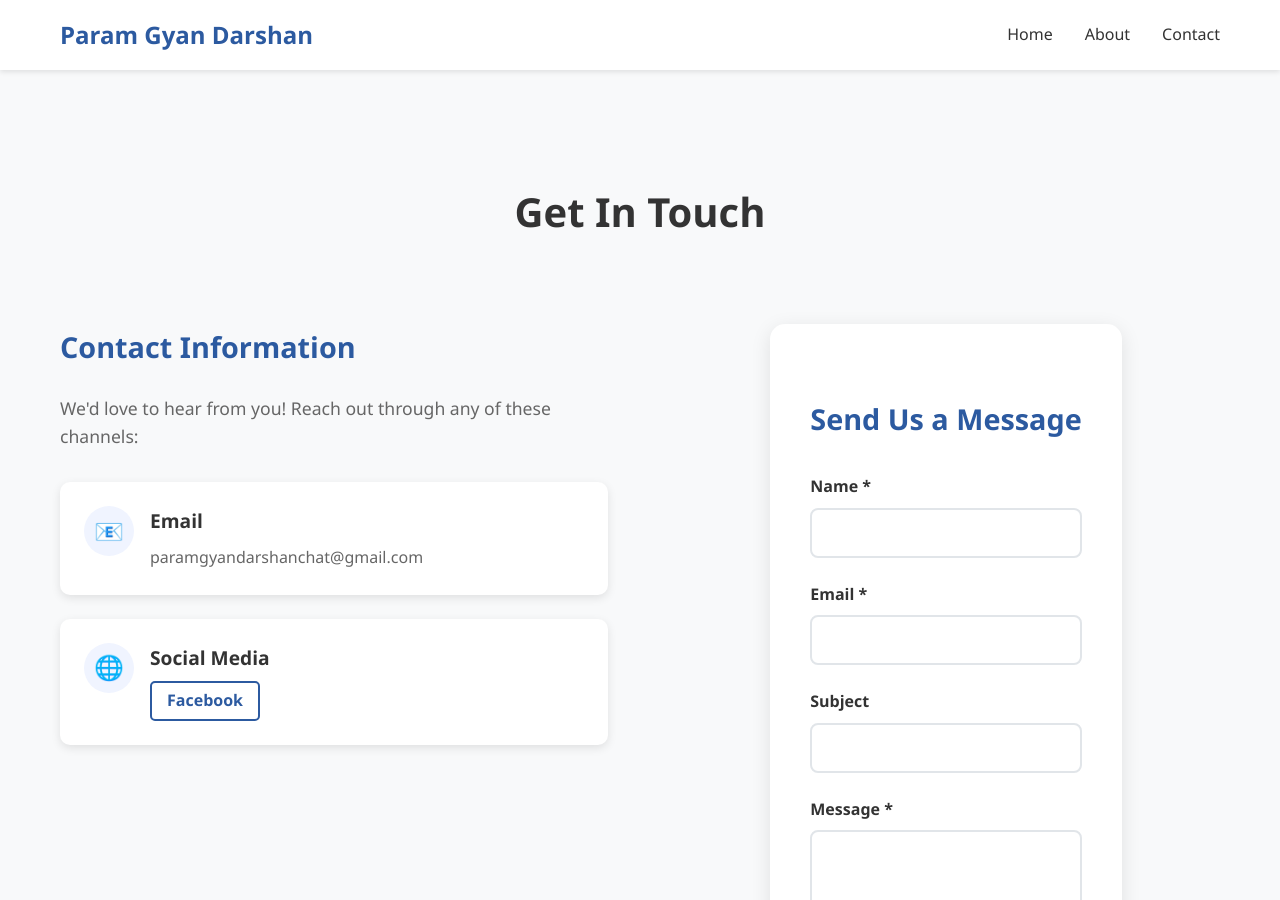
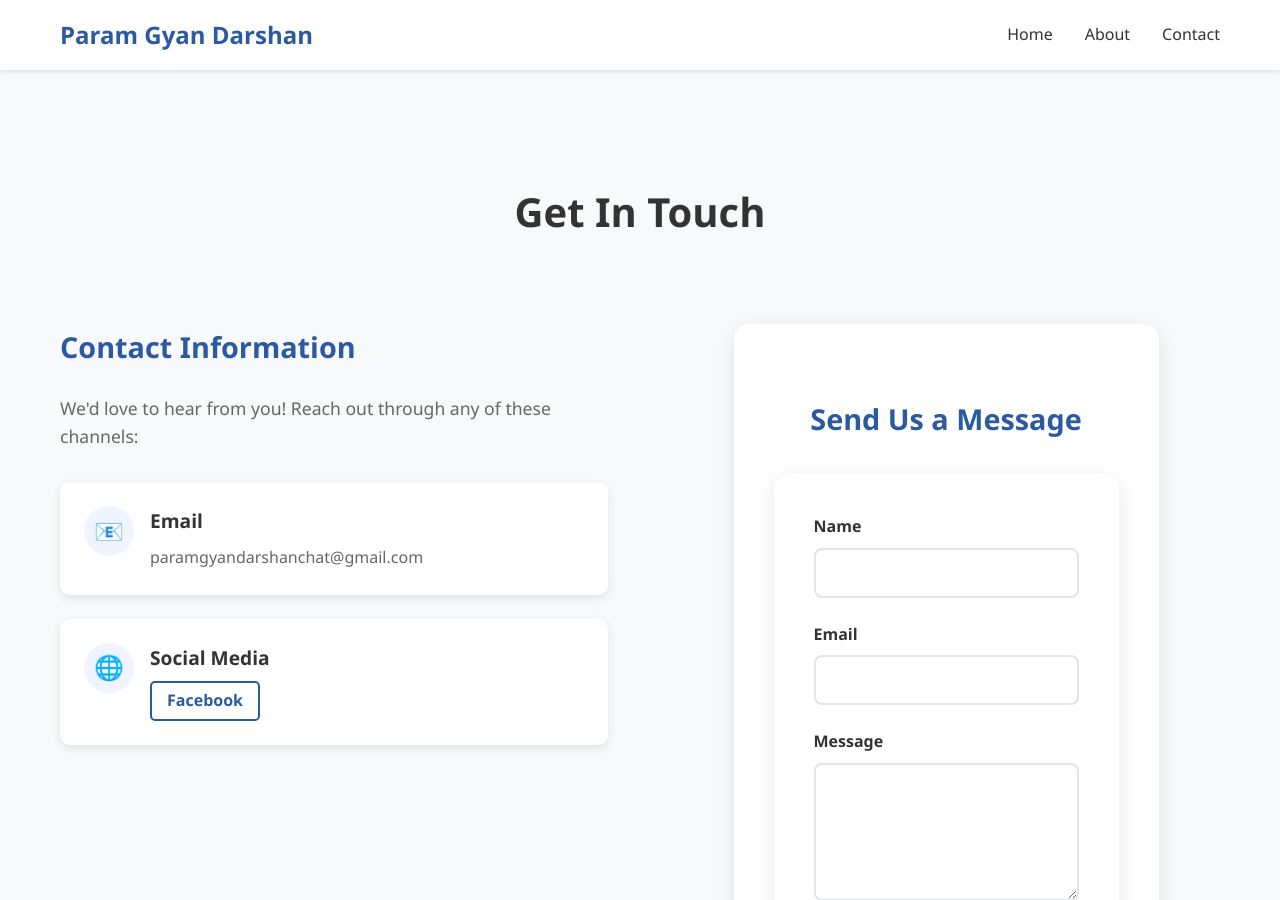
Before and after one commit to paramgyandarshan/ebooks, a Jekyll site: the page built from contact.markdown, in a window 1280 px wide and 900 px high. Built offline with Jekyll 4.4.1, drawn with Linux system fonts in a browser that asks for light colours; some of the changed lines change nothing that is shown.

Commit message:
change contact form

```diff
--- a/contact.markdown
+++ b/contact.markdown
@@ -5,8 +5,7 @@ permalink: /contact/
 ---
 
 <style>
-/* আপনার existing CSS styles এখানে থাকবে */
-/* Contact Section */
+  /* Contact Section */
 .contact-section {
     padding: 80px 0;
     background: #f8f9fa;
@@ -165,27 +164,6 @@ permalink: /contact/
     margin-top: 1rem;
 }
 
-/* Success Message Styles */
-.form-success {
-    background: #d4edda;
-    border: 1px solid #c3e6cb;
-    color: #155724;
-    padding: 1rem;
-    border-radius: 5px;
-    margin-bottom: 1rem;
-    text-align: center;
-}
-
-.form-error {
-    background: #f8d7da;
-    border: 1px solid #f5c6cb;
-    color: #721c24;
-    padding: 1rem;
-    border-radius: 5px;
-    margin-bottom: 1rem;
-    text-align: center;
-}
-
 /* Mobile Responsive */
 @media (max-width: 768px) {
     .contact-section {
@@ -270,6 +248,7 @@ permalink: /contact/
                         </div>
                     </div>
 
+
                     <div class="contact-method">
                         <div class="method-icon">🌐</div>
                         <div class="method-details">
@@ -284,94 +263,25 @@ permalink: /contact/
 
             <div class="contact-form">
                 <h2>Send Us a Message</h2>
-                <form id="contactForm" action="https://formspree.io/f/xanpdbgb" method="POST">
-                    <!-- Success/Error Messages -->
-                    <div id="formMessages"></div>
-
+                <form class="contact-form" action="https://formspree.io/f/xanpdbgb" method="POST">
                     <div class="form-group">
-                        <label for="name">Name *</label>
+                        <label for="name">Name</label>
                         <input type="text" id="name" name="name" required>
                     </div>
 
                     <div class="form-group">
-                        <label for="email">Email *</label>
+                        <label for="email">Email</label>
                         <input type="email" id="email" name="email" required>
                     </div>
 
                     <div class="form-group">
-                        <label for="subject">Subject</label>
-                        <input type="text" id="subject" name="subject">
-                    </div>
-
-                    <div class="form-group">
-                        <label for="message">Message *</label>
+                        <label for="message">Message</label>
                         <textarea id="message" name="message" rows="5" required></textarea>
                     </div>
 
-                    <!-- Honeypot field for spam protection -->
-                    <input type="text" name="_gotcha" style="display:none">
-
-                    <button type="submit" class="btn btn-primary">
-                        <span id="submitText">Send Message</span>
-                        <span id="loadingText" style="display:none">Sending...</span>
-                    </button>
+                    <button type="submit" class="btn btn-primary">Send Message</button>
                 </form>
             </div>
         </div>
     </div>
 </section>
-
-<script>
-document.addEventListener('DOMContentLoaded', function() {
-    const contactForm = document.getElementById('contactForm');
-    const formMessages = document.getElementById('formMessages');
-    const submitText = document.getElementById('submitText');
-    const loadingText = document.getElementById('loadingText');
-
-    contactForm.addEventListener('submit', function(e) {
-        e.preventDefault();
-
-        // Show loading state
-        submitText.style.display = 'none';
-        loadingText.style.display = 'inline';
-
-        // Get form data
-        const formData = new FormData(contactForm);
-
-        // Send form data to Formspree
-        fetch(contactForm.action, {
-            method: 'POST',
-            body: formData,
-            headers: {
-                'Accept': 'application/json'
-            }
-        })
-        .then(response => {
-            if (response.ok) {
-                // Show success message
-                formMessages.innerHTML = `
-                    <div class="form-success">
-                        <strong>Thank you!</strong> Your message has been sent successfully. We'll get back to you soon.
-                    </div>
-                `;
-                contactForm.reset();
-            } else {
-                throw new Error('Form submission failed');
-            }
-        })
-        .catch(error => {
-            // Show error message
-            formMessages.innerHTML = `
-                <div class="form-error">
-                    <strong>Sorry!</strong> There was an error sending your message. Please try again or email us directly.
-                </div>
-            `;
-        })
-        .finally(() => {
-            // Reset button state
-            submitText.style.display = 'inline';
-            loadingText.style.display = 'none';
-        });
-    });
-});
-</script>
```
